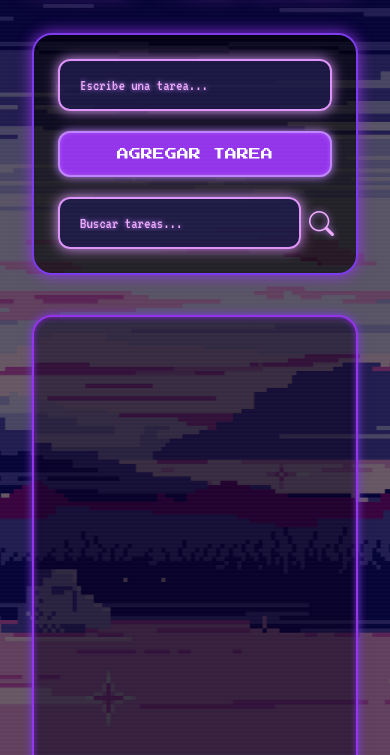
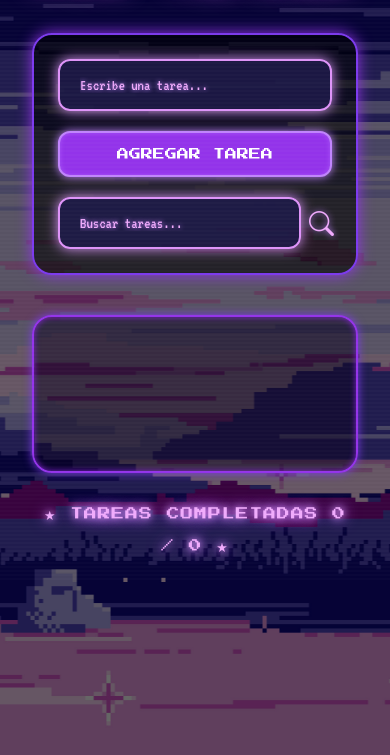
Before and after one commit to dannysophi17/Lista-de-Tareas-Arcade, a plain HTML site: page index.html in a window 390 px wide. Shown: the part 89-844 px from the top of the page. Drawn offline with nearby package versions, Linux system fonts and the light colour scheme.

Commit message:
Revert "Fix scroll on mobile and enhance scrollbar style with neon theme"
This reverts commit 3c37f377b363d2d5997274098a571e1604c84a27.

```diff
--- a/style.css
+++ b/style.css
@@ -15,7 +15,7 @@ body {
 
 body.crt {
   position: relative;
-  overflow-x: hidden;
+  overflow: hidden;
 }
 
 body.crt::after {
@@ -34,11 +34,6 @@ body.crt::after {
   );
   z-index: 999;
   animation: scanline 1s infinite linear;
-}
-
-body, html {
-  height: 100%;
-  overflow: auto;
 }
 
 /* === Título principal === */
@@ -203,7 +198,8 @@ h1, .main-title {
   margin: 20px auto 0;
   padding-top: 10px;
   padding-bottom: 60px;
-  height: 60vh;
+  height: auto;
+  max-height: 80vh;
   overflow-y: auto;
   overflow-x: hidden;
   border: 2px solid #9333ea;
@@ -390,9 +386,9 @@ h1, .main-title {
   }
 
   .task-area-box {
-    height: 60vh;
-    overflow-y: auto;
-    overflow-x: hidden;
+    height: auto;
+    max-height: none;
+    overflow-y: visible;
   }
 }
 
@@ -780,24 +776,3 @@ h1, .main-title {
       0 0 30px #06b6d4;
   }
 }
-
-/* === Scroll personalizado global === */
-::-webkit-scrollbar {
-  width: 10px;
-  height: 10px;
-}
-
-::-webkit-scrollbar-track {
-  background: rgba(10, 0, 30, 0.3);
-  border-radius: 10px;
-}
-
-::-webkit-scrollbar-thumb {
-  background: linear-gradient(180deg, #9333ea, #a855f7, #c084fc);
-  border-radius: 10px;
-  box-shadow: inset 0 0 6px #f0abfc;
-}
-
-::-webkit-scrollbar-thumb:hover {
-  background: linear-gradient(180deg, #a855f7, #c084fc);
-}
```
